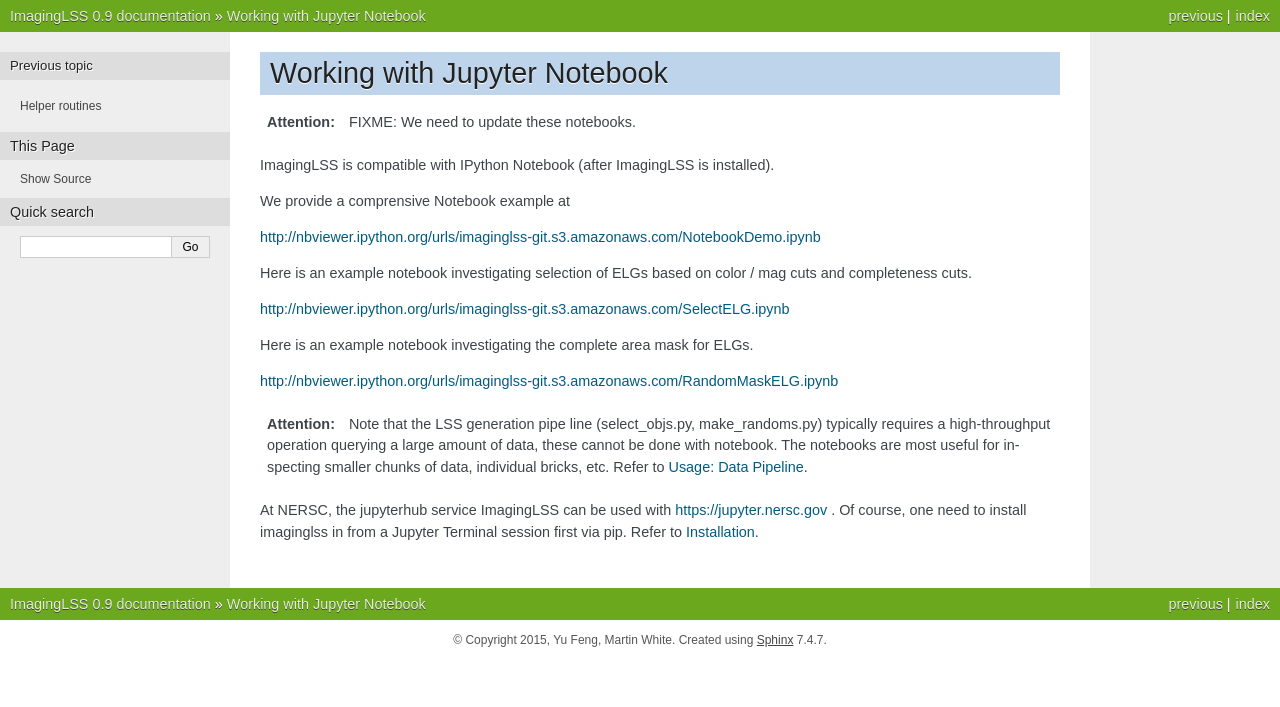
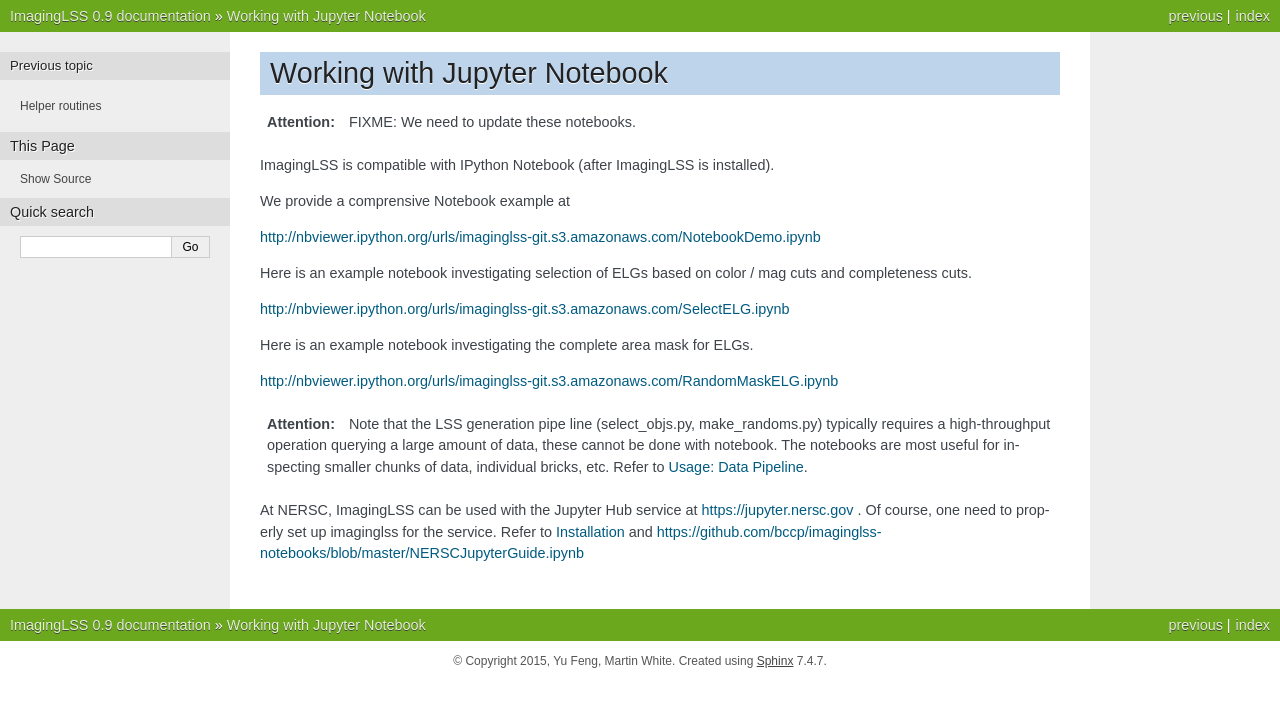
Before and after one commit to desihub/imaginglss, a Sphinx documentation site: the page built from docs/examples.rst, in a window 1280 px wide. Shown: the top 707 px of the page. Built offline with Sphinx 7.4.7, drawn with Linux system fonts in a browser that asks for light colours; formulas are drawn with MathJax 3; pages that are not in the unit, such as notebooks, are missing from menus.

Commit message:
mention the setup example for Jupyter.nersc.gov.

```diff
--- a/docs/examples.rst
+++ b/docs/examples.rst
@@ -27,6 +27,6 @@ http://nbviewer.ipython.org/urls/imaginglss-git.s3.amazonaws.com/RandomMaskELG.i
     these cannot be done with notebook. The notebooks are most useful for inspecting
     smaller chunks of data, individual bricks, etc. Refer to :doc:`datapipeline`.
 
-At NERSC, the jupyterhub service ImagingLSS can be used with https://jupyter.nersc.gov .
-Of course, one need to install imaginglss in from a Jupyter Terminal session first via pip.
-Refer to :doc:`install`.
+At NERSC, ImagingLSS can be used with the Jupyter Hub service at https://jupyter.nersc.gov .
+Of course, one need to properly set up imaginglss for the service.
+Refer to :doc:`install` and https://github.com/bccp/imaginglss-notebooks/blob/master/NERSCJupyterGuide.ipynb
```
